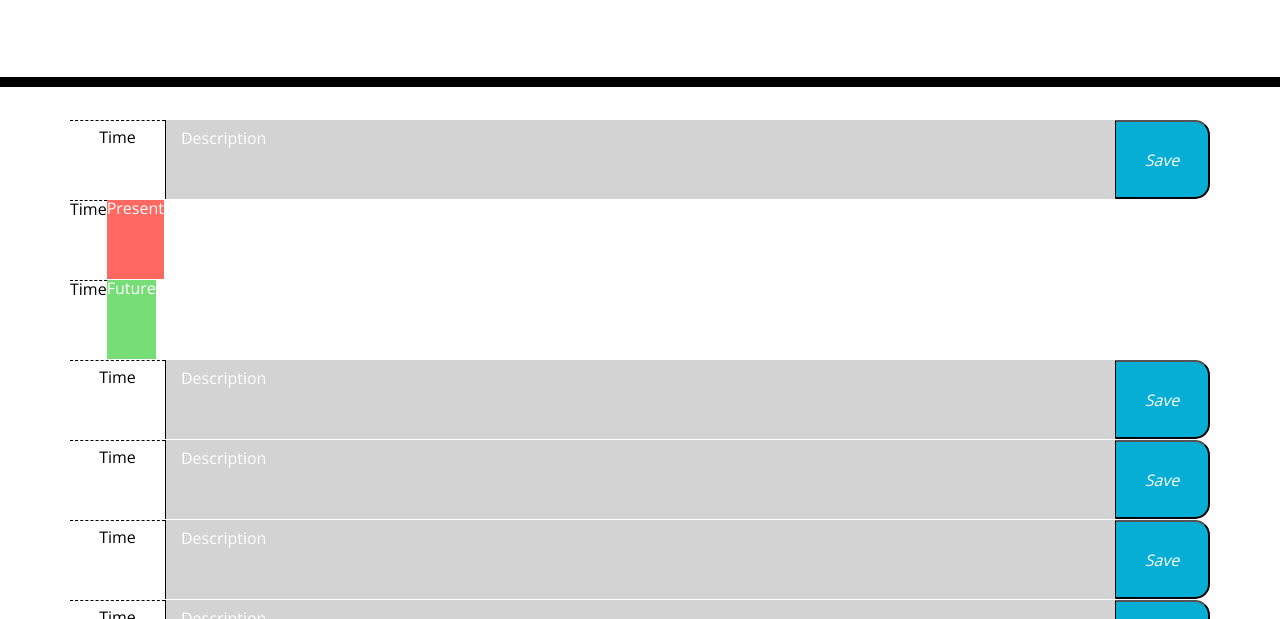
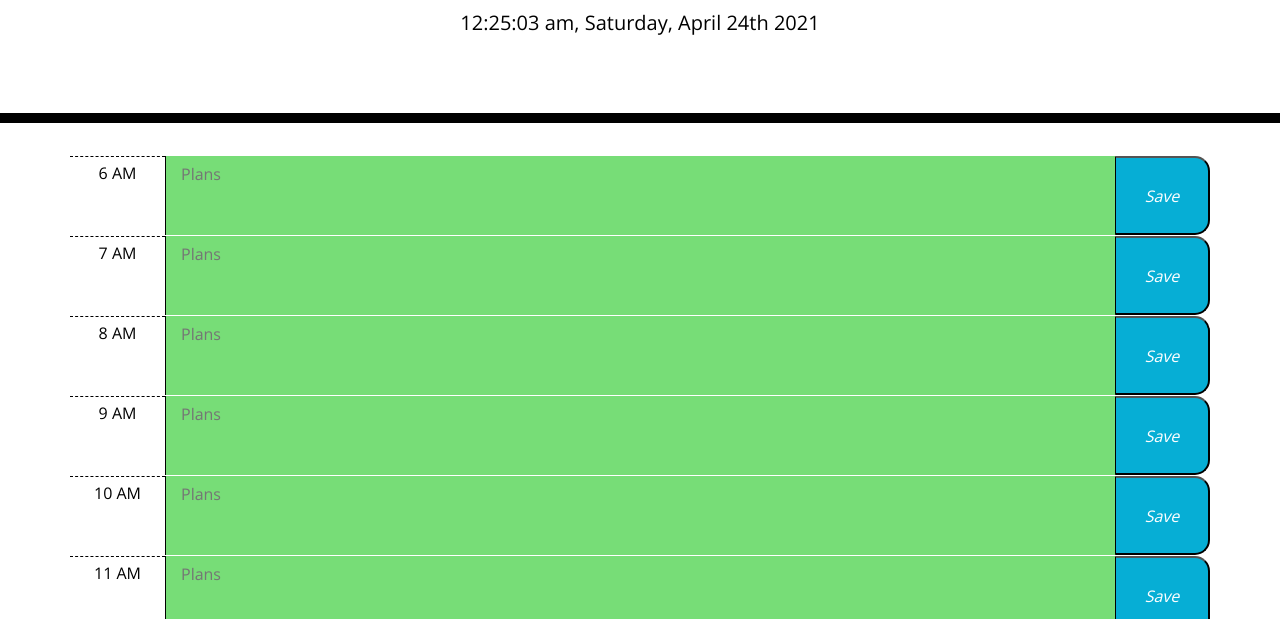
Before and after one commit to YilunXiao/DayPlanner, a plain HTML site: page index.html in a window 1280 px wide. Shown: the part 181-800 px from the top of the page. Drawn offline with nearby package versions, Linux system fonts and the light colour scheme.

Commit message:
Added local storage for plans and colors

```diff
--- a/index.html
+++ b/index.html
@@ -30,23 +30,6 @@
     </header>
     <div class="container">
       <!-- Timeblocks go here -->
-      <!-- past time -->
-      <section class="row time-block">
-        <div class="col-2 col-xl-1 hour p-2">Time</div>
-        <textarea class="col-8 col-xl-10 past description">Description</textarea>
-        <button class="col-2 col-xl-1 saveBtn"><i>Save</i></button>
-      </section>
-      <!-- present time -->
-      <section class="row time-block">
-        <div class="hour">Time</div>
-        <div class="present">Present</div>
-      </section>
-      <!-- future time -->
-      <section class="row time-block">
-        <div class="hour">Time</div>
-        <div class="future">Future</div>
-      </section>
-
     </div>
 
     <script src="https://cdnjs.cloudflare.com/ajax/libs/jquery/3.2.1/jquery.min.js"></script>
--- a/script.js
+++ b/script.js
@@ -1,34 +1,89 @@
 // DEPENDENCIES
+var displayTime = $("#currentDay");
 var timeContainer = $(".container");
 var saveBtn = $(".saveBtn");
 
 // VARIABLES
+var currentHour = moment().format("H");
+var timeSlot1 = `<section class="row time-block">
+    <div class="col-2 col-xl-1 hour p-2">`
+var timeSlot2 = `</div>
+    <textarea class="col-8 col-xl-10 past description" placeholder = "Plans"`
+var timeSlot3 = `</textarea>
+    <button class="col-2 col-xl-1 saveBtn"><i>Save</i></button>
+    </section>`
 var timeSlot = `
-        <section class="row time-block">
-        <div class="col-2 col-xl-1 hour p-2">Time</div>
-        <textarea class="col-8 col-xl-10 past description">Description</textarea>
-        <button class="col-2 col-xl-1 saveBtn"><i>Save</i></button>
-        </section>`;
+    <section class="row time-block">
+    <div class="col-2 col-xl-1 hour p-2"></div>
+    <textarea class="col-8 col-xl-10 description" placeholder = "Plans"></textarea>
+    <button class="col-2 col-xl-1 saveBtn"><i>Save</i></button>
+    </section>`
 
 // FUNCTIONS
+
 // Initialize, generate timeslots for hours of day
 function init() {
+    // Clock
+    displayTime.text(moment().format("h:mm:ss a, dddd, MMMM Do YYYY"));
+    // Create and append time slots
     fillTime();
+    // Save button event listener
+    $(".saveBtn").on("click", saveDescription);
 }
+
 // Fill day with timeslots
 function fillTime() {
-    for (i = 0; i < 16; i++) {
-        timeContainer.append(timeSlot);
+    for (i = 6; i < 22; i++) {
+        timeContainer.append(genElement(i));
     }
 }
-// Save description in row after btn click
-function saveDescription() {
-    console.log($(this).siblings("textarea").text());
+// Return time slot as a JQuery element
+function genElement(hour) {
+    var time = moment(hour, "H").format("h A")
+
+    var savedText = "";
+    if (localStorage.getItem(time)) {
+        savedText = localStorage.getItem(time);
+    }
+
+    var slotElement = $(timeSlot);
+    slotElement.children(".hour").text(time);
+    slotElement.children("textarea").data("time", time);
+    if (currentHour > hour) {
+        slotElement.children("textarea").addClass("past");
+    } else if (currentHour == hour) {
+        slotElement.children("textarea").addClass("present");
+    } else {
+        slotElement.children("textarea").addClass("future");
+    }
+
+    return slotElement;
+}
+// Save description in row after save button click
+function saveDescription(event) {
+    var key = $(this).siblings("textarea").data("time");
+    var text = $(this).siblings("textarea").val();
+    localStorage.setItem(key, text);
+}
+// Update clock to current time
+function updateTime() {
+    var now = moment();
+    displayTime.text(now.format("h:mm:ss a, dddd, MMMM Do YYYY"));
+    if (currentHour !== now.format("H")) {
+        updateBlocks();
+    }
+}
+// Update timeblock colors
+function updateBlocks() {
+    for (i = 6; i < 22; i++) {
+        var time = moment(i, "H").format();
+    }
 }
 
 
 // EVENTLISTENERS
-saveBtn.on("click", saveDescription)
 
 // INITIALIZATION
 init();
+// Clock
+setInterval(updateTime, 1000);
```
